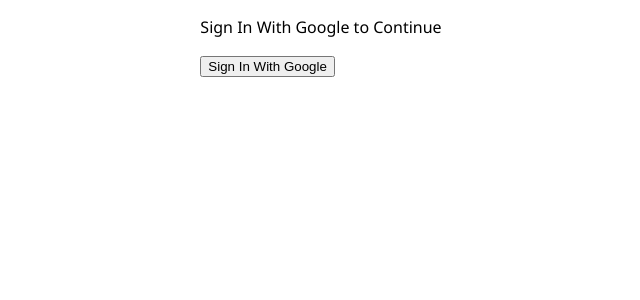
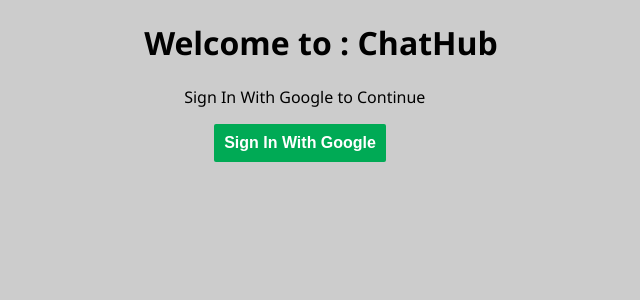
Before and after one commit to IzetDelibasic/chat-hub, a React (Create React App) app: page / in a window 1280 px wide. Shown: the top 300 px of the page, without its empty margins (319-959 px from the left). Built offline with nearby package versions, Linux system fonts and the light colour scheme.

Commit message:
Revising the design and styling of UI components

```diff
--- a/src/App.css
+++ b/src/App.css
@@ -1,3 +1,7 @@
+*{
+  background-color: #CCCCCC;
+}
+
 body {
   padding: 0;
   margin: 0;
@@ -14,7 +18,7 @@
 
 .app-header {
   text-align: center;
-  background-color: #3b5998;
+  background-color: #00AA55;
   color: white;
   width: 100%;
 }
@@ -38,7 +42,7 @@
 .room input {
   width: 200px;
   height: 30px;
-  border: 2px solid #2352b8;
+  border: 2px solid #00AA55;
   border-radius: 6px;
   padding-left: 5px;
   font-size: 20px;
@@ -56,7 +60,7 @@
   font-size: 20px;
   text-align: center;
   margin: 5px;
-  background-color: #2352b8;
+  background-color: #00AA55;
   color: white;
   cursor: pointer;
   margin-left: auto;
--- a/src/App.js
+++ b/src/App.js
@@ -6,11 +6,14 @@
 const cookies = new Cookies();
 
 function App() {
-  const [isAuth, setIsAuth] = useState(cookies.get("auth-token"));
+  const authToken = cookies.get("auth-token");
+  const [isAuth, setIsAuth] = useState(authToken !== null && authToken !== undefined);
+
   const [room, setRoom] = useState(null);
 
   const roomInputRef = useRef(null);
 
+  console.log("isAuth value:", isAuth);
   if(!isAuth){
     return (
       <div className='App'>
--- a/src/components/Auth.js
+++ b/src/components/Auth.js
@@ -1,5 +1,7 @@
 import {auth, provider} from '../firebase-config.js';
 import { signInWithPopup } from 'firebase/auth';
+import '../styles/Auth.css';
+
 
 import Cookies from "universal-cookie";
 const cookies = new Cookies();
@@ -19,7 +21,10 @@
     };
 
     return <div className="auth">
-        <p>Sign In With Google to Continue</p>
-        <button onClick={signInWithGoogle}>Sign In With Google</button>
+        <h1>Welcome to : ChatHub</h1>
+        <div className='login'>
+            <p>Sign In With Google to Continue</p>
+            <button onClick={signInWithGoogle} className='send-button'>Sign In With Google</button>
+        </div>
     </div>
 }
--- a/src/components/Chat.js
+++ b/src/components/Chat.js
@@ -1,5 +1,5 @@
 import { useEffect, useState } from "react";
-import {addDoc, collection, onSnapshot, serverTimestamp, query, where} from 'firebase/firestore';
+import {addDoc, collection, onSnapshot, serverTimestamp, query, where, orderBy} from 'firebase/firestore';
 import { auth, db } from "../firebase-config"
 import '../styles/Chat.css';
 
@@ -12,7 +12,7 @@
     const messagesRef = collection(db, "messages");
 
     useEffect(() =>{
-        const queryMessages = query(messagesRef, where("room", "==", room));
+        const queryMessages = query(messagesRef, where("room", "==", room), orderBy("createdAt"));
         const unsuscribe = onSnapshot(queryMessages, (snapshot) => {
             let messages = [];
             snapshot.forEach((doc) => {
@@ -40,7 +40,17 @@
 
     return(
         <div className="chat-app">
-            <div>{messages.map((message) => <h1>{message.text}</h1>)}</div>
+            <div className="header">
+                <h1>Welcome to: {room}</h1>
+            </div>
+            <div className="messages">
+                {messages.map((message) => (
+                    <div className="message" key={message.id}>
+                        <span className="user">{message.user}:</span>
+                        {message.text}
+                    </div>
+                ))}
+            </div>
             <form onSubmit={handleSubmit} className="new-message-form">
                 <input
                     className="new-message-input"
--- /dev/null
+++ b/src/styles/Auth.css
@@ -0,0 +1,14 @@
+.send-button {
+    border: 1px solid black;
+    border-radius: 2px;
+    padding: 10px;
+    background: #00AA55;
+    color: #fff;
+    font-size: 16px;
+    font-weight: bold;
+    margin-left: 30px;
+}
+
+.login{
+    margin-left: 40px;
+}
--- a/src/styles/Chat.css
+++ b/src/styles/Chat.css
@@ -1,3 +1,6 @@
+*{
+  background-color: #CCCCCC;
+}
 .chat-app {
     display: flex;
     flex-direction: column;
@@ -7,14 +10,17 @@
     margin: 0 auto;
     border-radius: 5px;
     overflow: hidden;
-    border: 2px solid #2352b8;
+    border: 2px solid #00AA55;
     margin-top: 20px;
   }
   .header {
-    background-color: #2352b8;
+    background-color: #00AA55;
     color: white;
     width: 100%;
     text-align: center;
+  }
+  .header h1{
+    background-color: #00AA55;
   }
   .messages {
     display: flex;
@@ -25,6 +31,7 @@
     overflow-y: auto;
     padding: 10px;
     margin-bottom: 10px;
+    margin-left: 10px;
   }
 
   .message {
@@ -36,7 +43,7 @@
 
   .user {
     font-weight: bold;
-    margin-right: 10px;
+    margin-right: 4px;
     color: #333;
   }
 
@@ -60,7 +67,7 @@
   .send-button {
     border: none;
     outline: none;
-    background: #2352b8;
+    background: #00AA55;
     color: #fff;
     font-size: 16px;
     font-weight: bold;
```
